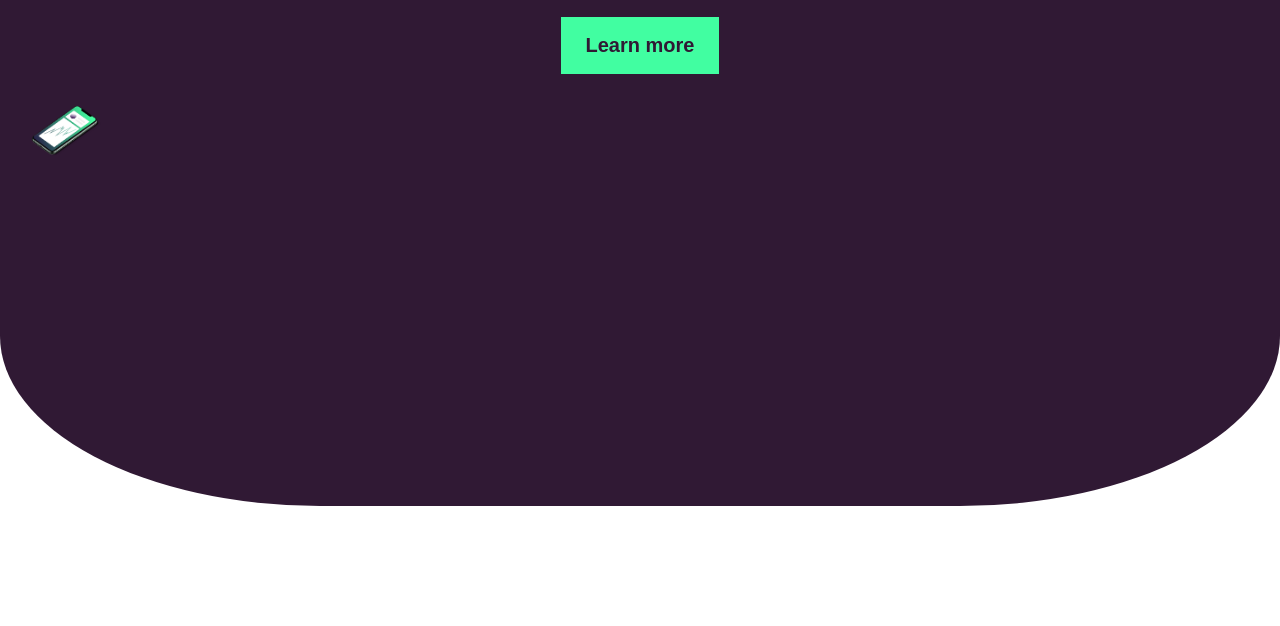
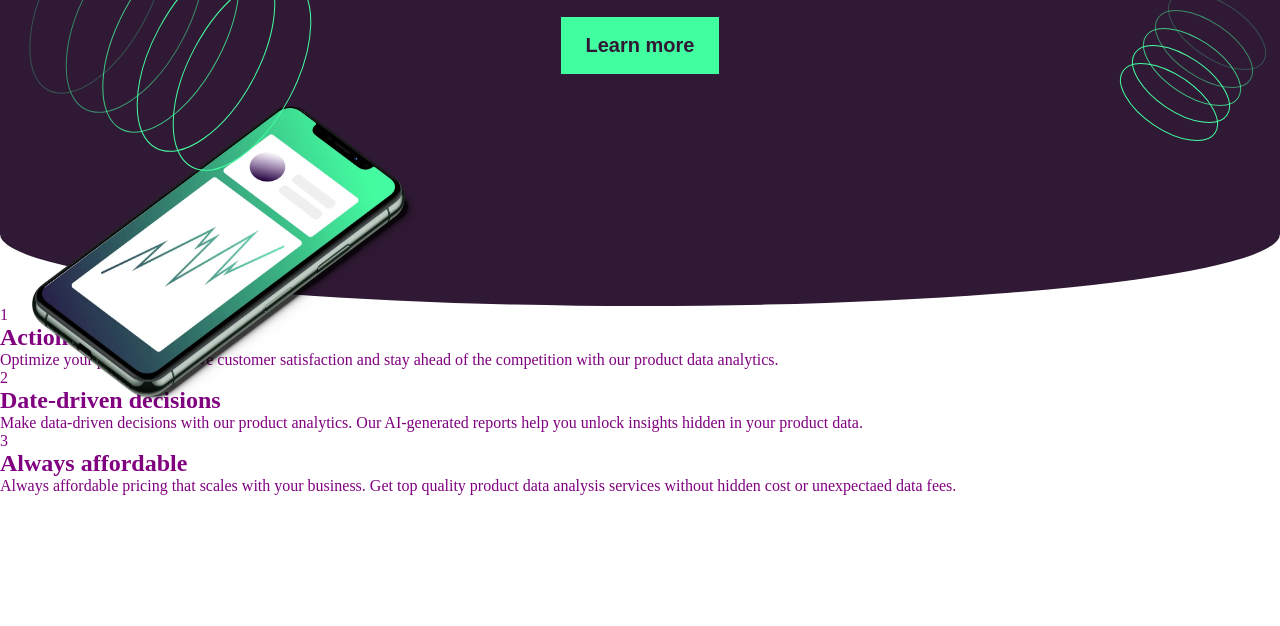
Before and after one commit to AnthoniaEfe/workit-landing-page-prac, a plain HTML site: page index.html in a window 1280 px wide. Shown: the part 174-800 px from the top of the page. Drawn offline with Linux system fonts and the light colour scheme.

Commit message:
create section

```diff
--- a/index.html
+++ b/index.html
@@ -20,6 +20,50 @@
         <div>
             <img src="/image-hero.webp" alt="image-hero" id="phone-image">
         </div>
-    </header>
+
+            <img src="/bg-pattern-1.svg" alt="bg-pattern-1" id="design-image1">
+            <img src="/bg-pattern-2.svg" alt="bg-pattern-2" id="design-image2">
+        </header>
+
+            <section class="section-one">
+
+                    <div class="optimize-section">
+                    <div>
+                        <p>1</p>
+                    </div>
+
+                        <h2>Actionabe insights</h2>
+
+                        <p>Optimize your products, improve customer
+                            satisfaction and stay ahead of the
+                            competition with our product data
+                            analytics.</p>
+                    </div>
+
+                    <div>
+                        <div>
+                            <p>2</p>
+                        </div>
+                        <div>
+                            <h2>Date-driven decisions</h2>
+                        </div>
+                        <div>
+                            <p>Make data-driven decisions with our product analytics. Our AI-generated reports help you unlock insights hidden in your product data.</p>
+                        </div>
+                        <div>
+                            <p>3</p>
+                        </div>
+                        <div>
+                            <h2>Always affordable</h2>
+                        </div>
+                        <div>
+                            <p>Always affordable pricing that scales with your business. Get top quality product data analysis services without hidden cost or unexpectaed data fees.</p>
+                        </div>
+                    </div>
+
+            </section>
+
+
+
 </body>
 </html>
--- a/style.css
+++ b/style.css
@@ -18,17 +18,23 @@ body{
 }
 
 header{
-    height: 85vh;
+    height: 60vh;
     width:100%;
     margin:0;
     padding:2rem;
     background-color: #301934;
-    border-radius: 0px 0px 25% 25%;
+    /* border-radius: 0px 0px 25% 25%; */
+    border-bottom-left-radius: 100% 30%;
+    border-bottom-right-radius: 100% 30%;
+    position: relative;
 }
 
 #phone-image{
-    height: 50px;
-    width: 70px;
+    height: 300px;
+    width: 400px;
+    position: absolute;
+
+
 }
 
 .nav-bar{
@@ -83,10 +89,50 @@ h1 span{
     color:#41fea1;
 }
 
+#background-design{
+    position: relative;
+    display: flex;
+    flex-direction: row;
+    justify-content: space-between;
+    border-top: 500px;
+
+}
+
+#design-image1{
+    display: none;
+ }
+
+
+ #design-image2{
+   display: none;
+ }
+
+ .section-one{
+    display: flex;
+    flex-direction: column;
+    color: purple;
+    font-size: 16px;
+ }
+
+
 
 /* tablet styles */
 @media screen and (min-width:480px) {
 
+    #design-image1{
+        position: absolute;
+        top: 50px;
+        left: 0px;
+        display: block;
+     }
+
+
+     #design-image2{
+        position: absolute;
+        top: 150px;
+        right: 0px;
+        display: block;
+     }
 }
 
 
```
